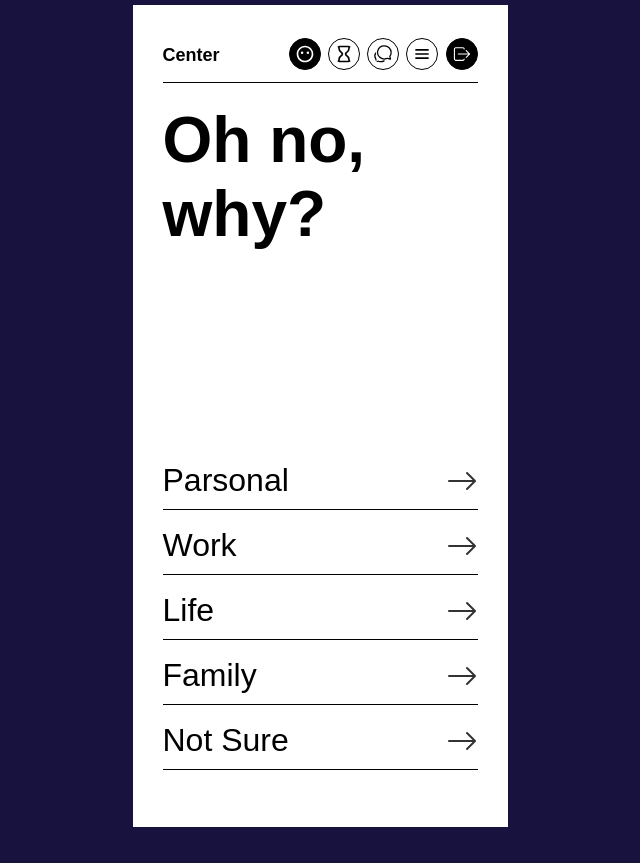
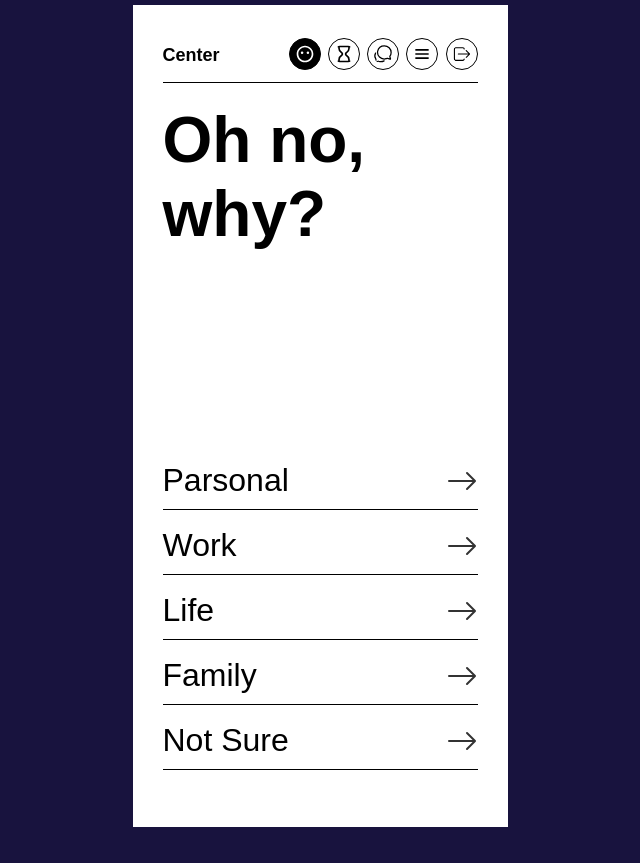
Before and after one commit to huan00/center_front, a React (Create React App) app: page /select/prompt in a window 1280 px wide. Shown: the whole page, without its empty margins (320-960 px from the left). Built offline with nearby package versions, Linux system fonts and the light colour scheme; no server answers.

Commit message:
remove logout navigate

```diff
--- a/src/components/ActivityDetail.jsx
+++ b/src/components/ActivityDetail.jsx
@@ -30,7 +30,7 @@ const ActivityDetail = ({ user, id }) => {
   useEffect(() => {
     getActivityDetail(user.id)
     getBreathingActivity(activityDetails)
-  })
+  }, [])
 
   const getActivityDetail = async (id) => {
     const detail = await getUserDetails(id)
--- a/src/components/NavBar.jsx
+++ b/src/components/NavBar.jsx
@@ -43,7 +43,7 @@ const NavBar = ({ handleLogout, user }) => {
         </Link>
 
         <IoIosLogOut
-          className={`menu-icon faComments ${user ? '' : hightlightUrl}`}
+          className={`menu-icon faComments `}
           onClick={handleLogout}
         />
       </div>
--- a/src/pages/Prompt.jsx
+++ b/src/pages/Prompt.jsx
@@ -1,4 +1,4 @@
-import React, { useState, useEffect } from 'react'
+import React, { useState } from 'react'
 import { BsArrowRight } from 'react-icons/bs'
 import { Link } from 'react-router-dom'
 
@@ -10,7 +10,6 @@ const Prompt = ({ setSurvey, survey }) => {
     setSurvey({ ...survey, reason: ans })
   }
 
-  useEffect(() => {}, [])
   return (
     <div className="prompt">
       <div className="prompt-message">
```
